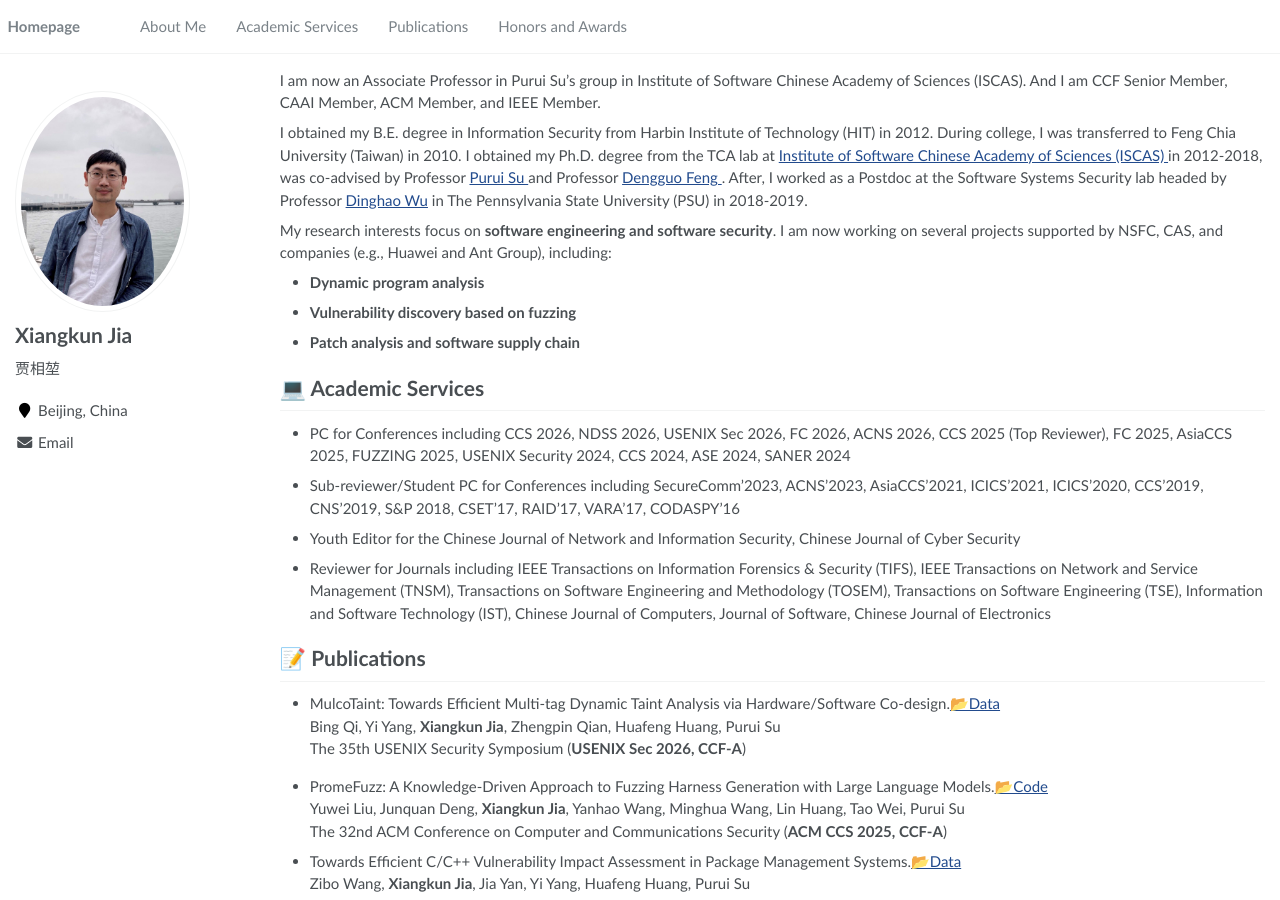
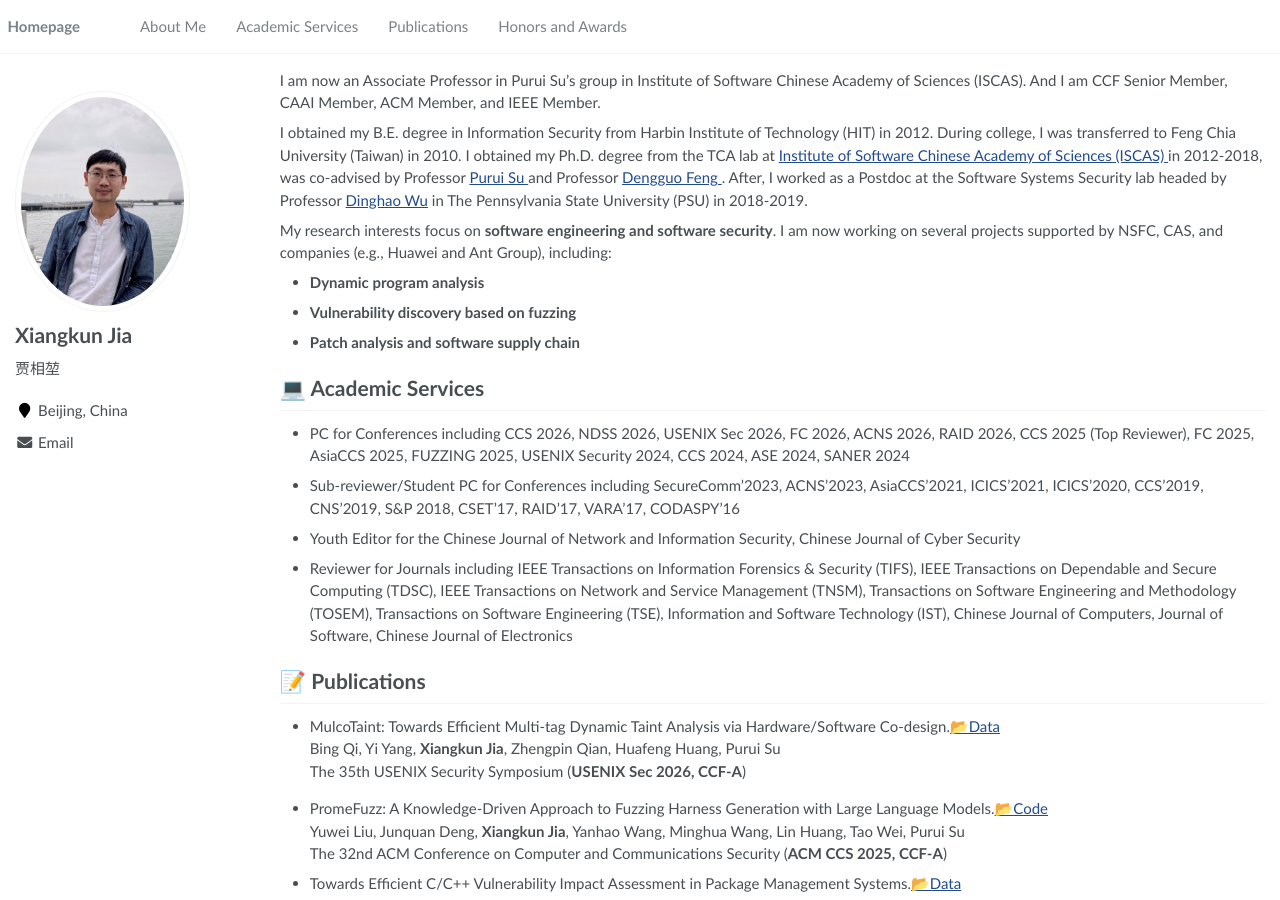
Before and after one commit to ajax4sec/ajax4sec.github.io, a Jekyll site: the page built from _pages/about.md, in a window 1280 px wide and 900 px high. Built offline with Jekyll 4.4.1, drawn with Linux system fonts in a browser that asks for light colours.

Commit message:
Update about.md

```diff
--- a/_pages/about.md
+++ b/_pages/about.md
@@ -35,10 +35,10 @@ I am now working on several projects supported by NSFC, CAS, and companies (e.g.
 </div>
 
 # 💻 Academic Services
-- PC for Conferences including CCS 2026, NDSS 2026, USENIX Sec 2026, FC 2026, ACNS 2026, CCS 2025 (Top Reviewer), FC 2025, AsiaCCS 2025, FUZZING 2025, USENIX Security 2024, CCS 2024, ASE 2024, SANER 2024
+- PC for Conferences including CCS 2026, NDSS 2026, USENIX Sec 2026, FC 2026, ACNS 2026, RAID 2026, CCS 2025 (Top Reviewer), FC 2025, AsiaCCS 2025, FUZZING 2025, USENIX Security 2024, CCS 2024, ASE 2024, SANER 2024
 - Sub-reviewer/Student PC for Conferences including SecureComm'2023, ACNS'2023, AsiaCCS'2021, ICICS'2021, ICICS'2020, CCS'2019, CNS'2019, S&P 2018, CSET'17, RAID'17, VARA'17, CODASPY'16
 - Youth Editor for the Chinese Journal of Network and Information Security, Chinese Journal of Cyber Security
-- Reviewer for Journals including IEEE Transactions on Information Forensics & Security (TIFS), IEEE Transactions on Network and Service Management (TNSM), Transactions on Software Engineering and Methodology (TOSEM), Transactions on Software Engineering (TSE), Information and Software Technology (IST), Chinese Journal of Computers, Journal of Software, Chinese Journal of Electronics
+- Reviewer for Journals including IEEE Transactions on Information Forensics & Security (TIFS), IEEE Transactions on Dependable and Secure Computing (TDSC), IEEE Transactions on Network and Service Management (TNSM), Transactions on Software Engineering and Methodology (TOSEM), Transactions on Software Engineering (TSE), Information and Software Technology (IST), Chinese Journal of Computers, Journal of Software, Chinese Journal of Electronics
 
 <!--# 🔥 News
 - *2022.02*: &nbsp;🎉 -->
```
